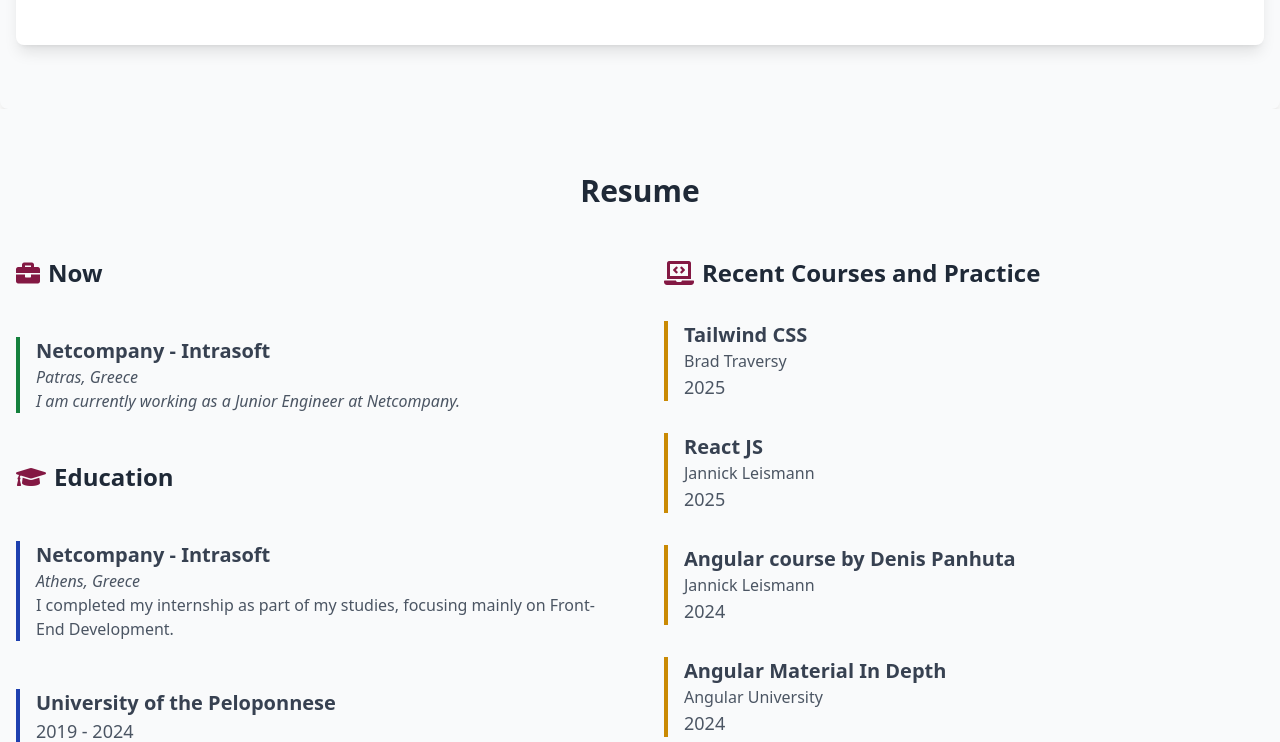
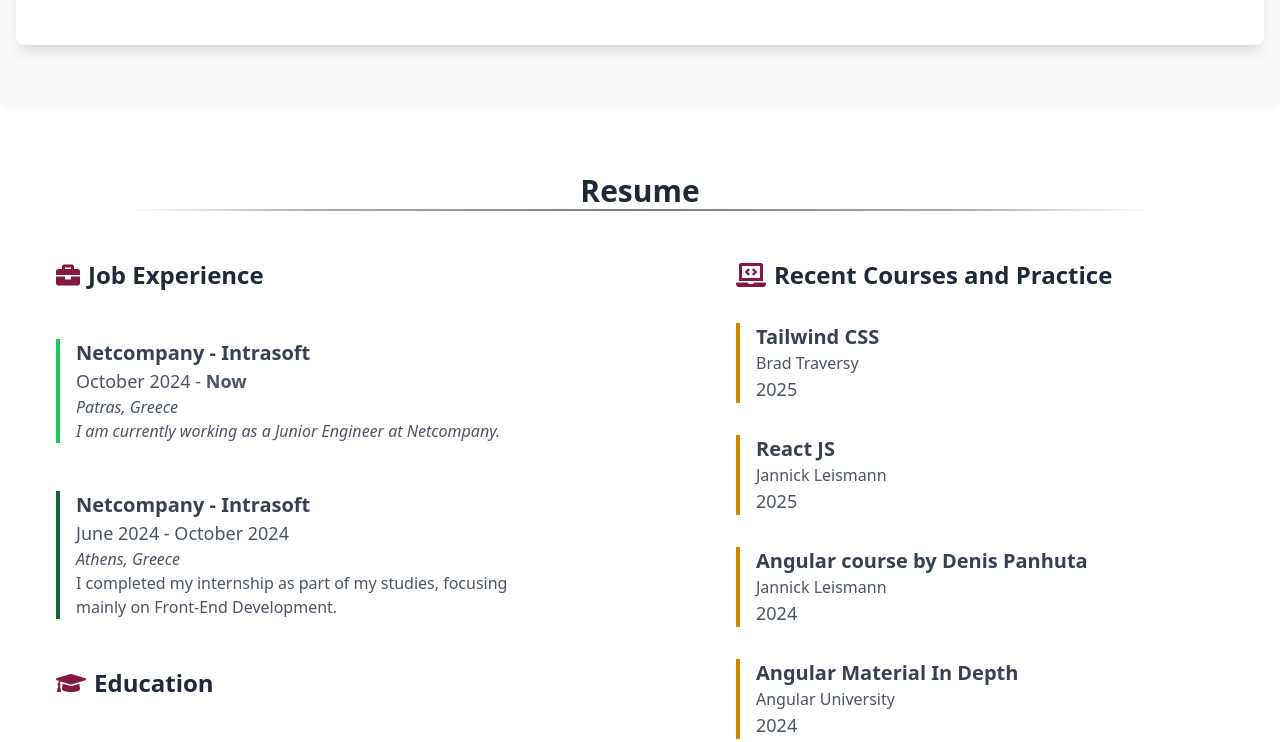
Before and after one commit to PanagiotisZois/PanagiotisZois, a website: page index.html in a window 1280 px wide. Shown: the part 1555-2297 px from the top of the page. Drawn offline with nearby package versions, Linux system fonts and the light colour scheme.

Commit message:
underline Resume

```diff
--- a/index.html
+++ b/index.html
@@ -7,36 +7,36 @@
   <link href="https://cdn.jsdelivr.net/npm/aos@2.3.4/dist/aos.css" rel="stylesheet" />
   <link rel="stylesheet" href="https://cdnjs.cloudflare.com/ajax/libs/font-awesome/5.15.3/css/all.min.css">
   <title>Panagiotis Zois</title>
-  <link rel="icon" href="./images/profile-img.jpg" type="image/x-icon" class="rounded-full" /> <!-- Add this line -->
+  <link rel="icon" href="./images/profile-img.jpg" type="image/x-icon" class="rounded-full" />
   <script src="https://cdn.jsdelivr.net/npm/aos@2.3.4/dist/aos.js"></script>
   <script src="https://cdn.tailwindcss.com"></script>
-  <script src="https://cdn.jsdelivr.net/npm/typed.js@2.0.12"></script>
   <script src="https://cdn.jsdelivr.net/npm/typed.js@2.0.12"></script>
   <style>
     /* Custom Scrollbar Styles */
     ::-webkit-scrollbar {
       width: 12px;
-      /* Πλάτος της γραμμής κύλισης */
     }
 
     ::-webkit-scrollbar-track {
       background: #000000;
-      /* Χρώμα του track της γραμμής κύλισης */
     }
 
     ::-webkit-scrollbar-thumb {
       background-color: #000000;
-      /* Χρώμα του thumb της γραμμής κύλισης */
       border-radius: 10px;
-      /* Στρογγυλοποίηση των γωνιών του thumb */
       border: 3px solid #494949dc;
-      /* Περιθώριο γύρω από το thumb */
     }
 
     ::-webkit-scrollbar-thumb:hover {
       background: #555;
-      /* Χρώμα του thumb όταν τοποθετείται ο δείκτης του ποντικιού πάνω του */
     }
+
+    .custom-border-width {
+  border-bottom-width: 10px;
+  border-bottom-style: solid;
+  border-image-source: linear-gradient(to right, transparent 10%, #adadad 25%, #3b3b3ba8 50%, #adadad 75%, transparent 90%);
+  border-image-slice: 1;
+}
   </style>
 </head>
 
@@ -101,7 +101,7 @@
     </section>
 
     <!-- About Me Section -->
-    <section id="about-me" class="mt-16 mx-auto p-4 rounded-lg shadow-lg bg-gray-50 z-0">
+    <section id="about-me" class="mt-16 mx-auto p-4 rounded-lg bg-gray-50 z-0">
       <div class="m-12 max-w-screen-xl mx-auto bg-white shadow-lg rounded-lg overflow-hidden" data-aos="fade-up">
         <div class="grid grid-cols-1 md:grid-cols-2 gap-6 p-6 md:p-12">
           <!-- Left Section: Profile and About Me -->
@@ -227,33 +227,37 @@
     </section>
 
 <!-- Resume Section -->
-<section id="resume" class="resume section flex flex-col mt-0 py-16 bg-gray-50 z-0">
+<div class="container mx-auto">
+<section id="resume" class="flex flex-col mt-0 py-16 z-0">
   <!-- Section Title -->
   <div class="container mx-auto text-center mb-12" data-aos="fade-up">
-    <h2 class="text-3xl font-semibold text-gray-800">Resume</h2>
+    <h2 class="text-3xl font-semibold text-gray-800 border-b-2 border-gray-800 custom-border-width">Resume</h2>
   </div><!-- End Section Title -->
 
-  <div class="container mx-auto px-4">
-    <div class="grid grid-cols-1 md:grid-cols-2 gap-12">
+  <div class="container mx-auto">
+    <div class="grid grid-cols-1 md:grid-cols-2 gap-32 px-6">
       <!-- Left Column: Now, Education, Certificates -->
-      <div class="space-y-12" data-aos="fade-up" data-aos-delay="100">
+      <div class="space-y-12 md:px-8" data-aos="fade-up" data-aos-delay="100">
         <h3 class="text-2xl font-semibold text-gray-800 flex items-center">
-          <i class="fas fa-briefcase mr-2 text-pink-900"></i>Now
+          <i class="fas fa-briefcase mr-2 text-pink-900"></i>Job Experience
         </h3>
-        <div class="resume-item pb-0 border-l-4 pl-4 border-green-700">
+        <div class="resume-item pb-0 border-l-4 pl-4 border-green-500">
           <h4 class="text-xl font-semibold text-gray-700">Netcompany - Intrasoft</h4>
+          <h5 class="text-lg text-gray-600">October 2024 - <b>Now</b></h5>
           <p class="italic text-gray-600">Patras, Greece</p>
           <p class="italic text-gray-600">I am currently working as a Junior Engineer at Netcompany.</p>
+        </div><!-- End Resume Item -->
+
+        <div class="resume-item pb-0 border-l-4 pl-4 border-green-800">
+          <h4 class="text-xl font-semibold text-gray-700">Netcompany - Intrasoft</h4>
+          <h5 class="text-lg text-gray-600">June 2024 - October 2024</h5>
+          <p class="italic text-gray-600">Athens, Greece</p>
+          <p class="text-gray-600">I completed my internship as part of my studies, focusing mainly on Front-End Development.</p>
         </div><!-- End Resume Item -->
 
         <h3 class="text-2xl font-semibold text-gray-800 flex items-center">
           <i class="fas fa-graduation-cap mr-2 text-pink-900"></i>Education
         </h3>
-        <div class="resume-item pb-0 border-l-4 pl-4 border-blue-800">
-          <h4 class="text-xl font-semibold text-gray-700">Netcompany - Intrasoft</h4>
-          <p class="italic text-gray-600">Athens, Greece</p>
-          <p class="text-gray-600">I completed my internship as part of my studies, focusing mainly on Front-End Development.</p>
-        </div><!-- End Resume Item -->
 
         <div class="resume-item border-l-4 pl-4 border-blue-800">
           <h4 class="text-xl font-semibold text-gray-700">University of the Peloponnese</h4>
@@ -286,7 +290,7 @@
       </div>
 
       <!-- Right Column: Courses and Practice -->
-      <div class="space-y-8" data-aos="fade-up" data-aos-delay="200">
+      <div class="space-y-8 md:px-8" data-aos="fade-up" data-aos-delay="200">
         <h3 class="text-2xl font-semibold text-gray-800 flex items-center">
           <i class="fas fa-laptop-code mr-2 text-pink-900"></i> Recent Courses and Practice
         </h3>
@@ -340,7 +344,8 @@
       </div>
     </div>
   </div>
-</section><!-- /Resume Section -->
+</section>
+</div>div><!-- /Resume Section -->
 
     <!-- Projects Section -->
     <section id="projects" class="projects items-center justify-center py-16 bg-gray-50 text-black">
```
